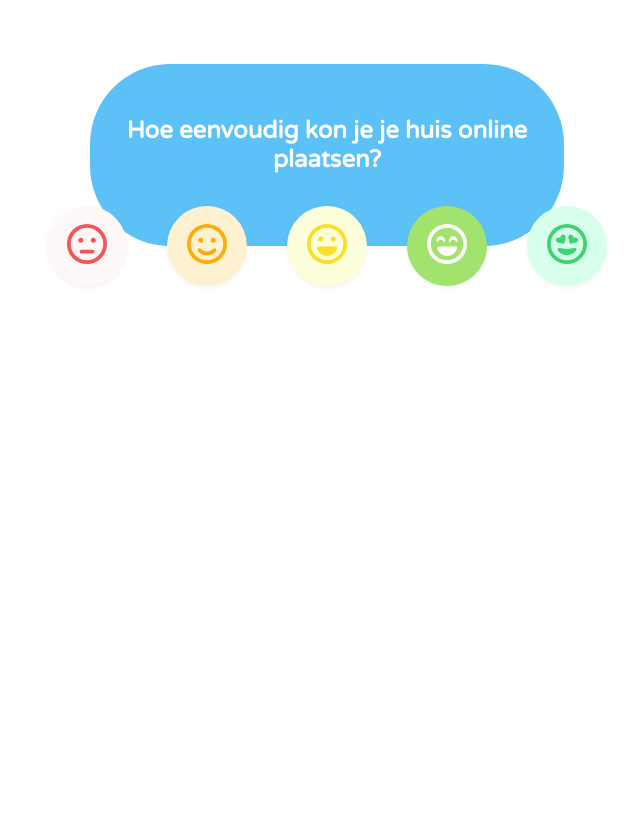
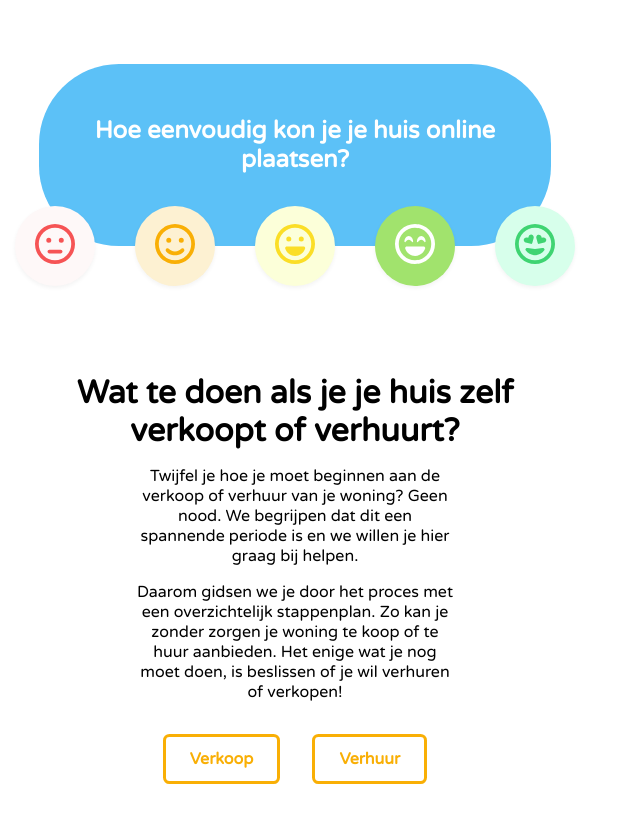
Before and after one commit to JoeriVeugelen/angular-proef, an Angular app: page / in a window 1280 px wide. Shown: the top 822 px of the page, without its empty margins (345-985 px from the left). Before the commit the page ends 800 px from the top, so only its background shows below. Built offline with nearby package versions, Linux system fonts and the light colour scheme.

Commit message:
Added text block with buttons

```diff
--- a/src/app/app.component.html
+++ b/src/app/app.component.html
@@ -1,4 +1,5 @@
 <main>
   <app-smiley-feedback></app-smiley-feedback>
+  <app-text-block></app-text-block>
 </main>
 <router-outlet />
--- a/src/app/app.component.ts
+++ b/src/app/app.component.ts
@@ -1,11 +1,12 @@
 import { Component } from '@angular/core';
 import { RouterOutlet } from '@angular/router';
 import { SmileyFeedbackComponent } from './smiley-feedback/smiley-feedback.component';
+import { TextBlockComponent } from './text-block/text-block.component';
 
 @Component({
   selector: 'app-root',
   standalone: true,
-  imports: [RouterOutlet, SmileyFeedbackComponent],
+  imports: [RouterOutlet, SmileyFeedbackComponent, TextBlockComponent],
   templateUrl: './app.component.html',
   styleUrl: './app.component.scss',
 })
--- a/src/app/smiley-feedback/smiley-feedback.component.scss
+++ b/src/app/smiley-feedback/smiley-feedback.component.scss
@@ -1,5 +1,5 @@
 .feedback {
-  width: 40%;
+  width: 50%;
   margin: 4rem auto 0 auto;
 }
 
@@ -7,7 +7,7 @@
   position: relative;
   background-color: #5cc1f7;
   border-radius: 5rem;
-  padding: 2rem;
+  padding: 2rem 0rem;
   text-align: center;
   width: 100%;
   overflow: visible;
--- /dev/null
+++ b/src/app/text-block/text-block.component.html
@@ -0,0 +1,17 @@
+<div class="text-block">
+  <h3>Wat te doen als je je huis zelf verkoopt of verhuurt?</h3>
+  <p>
+    Twijfel je hoe je moet beginnen aan de verkoop of verhuur van je woning?
+    Geen nood. We begrijpen dat dit een spannende periode is en we willen je
+    hier graag bij helpen.
+  </p>
+  <p>
+    Daarom gidsen we je door het proces met een overzichtelijk stappenplan. Zo
+    kan je zonder zorgen je woning te koop of te huur aanbieden. Het enige wat
+    je nog moet doen, is beslissen of je wil verhuren of verkopen!
+  </p>
+  <div class="buttons">
+    <a href="">Verkoop</a>
+    <a href="">Verhuur</a>
+  </div>
+</div>
--- /dev/null
+++ b/src/app/text-block/text-block.component.scss
@@ -0,0 +1,34 @@
+.text-block {
+  width: 50%;
+  margin: 6rem auto;
+  padding: 2rem;
+
+  h3 {
+    text-align: center;
+    font-size: 2rem;
+    margin: 0;
+  }
+
+  p {
+    text-align: center;
+    padding: 0 6rem;
+    font-size: 1rem;
+  }
+
+  .buttons {
+    width: 100%;
+    display: flex;
+    flex-direction: row;
+    justify-content: center;
+    margin: 2rem auto 0 auto;
+    gap: 2rem;
+    a {
+      text-decoration: none;
+      color: #f9af05;
+      border: 3px solid #f9af05;
+      padding: 0.75rem 1.5rem;
+      font-weight: bold;
+      border-radius: 0.4rem;
+    }
+  }
+}
```
Also changed, not shown: src/app/text-block/text-block.component.ts (added, +12 -0 lines).
